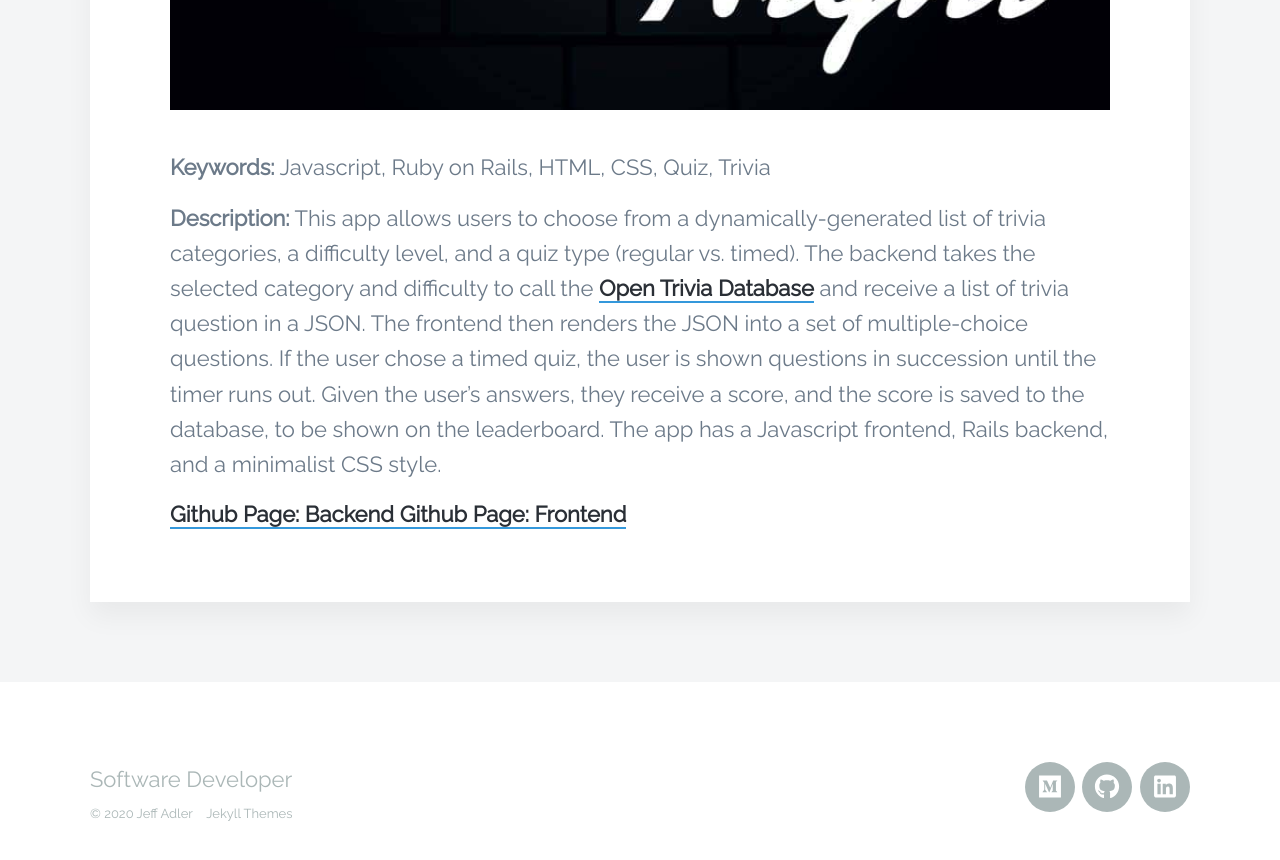
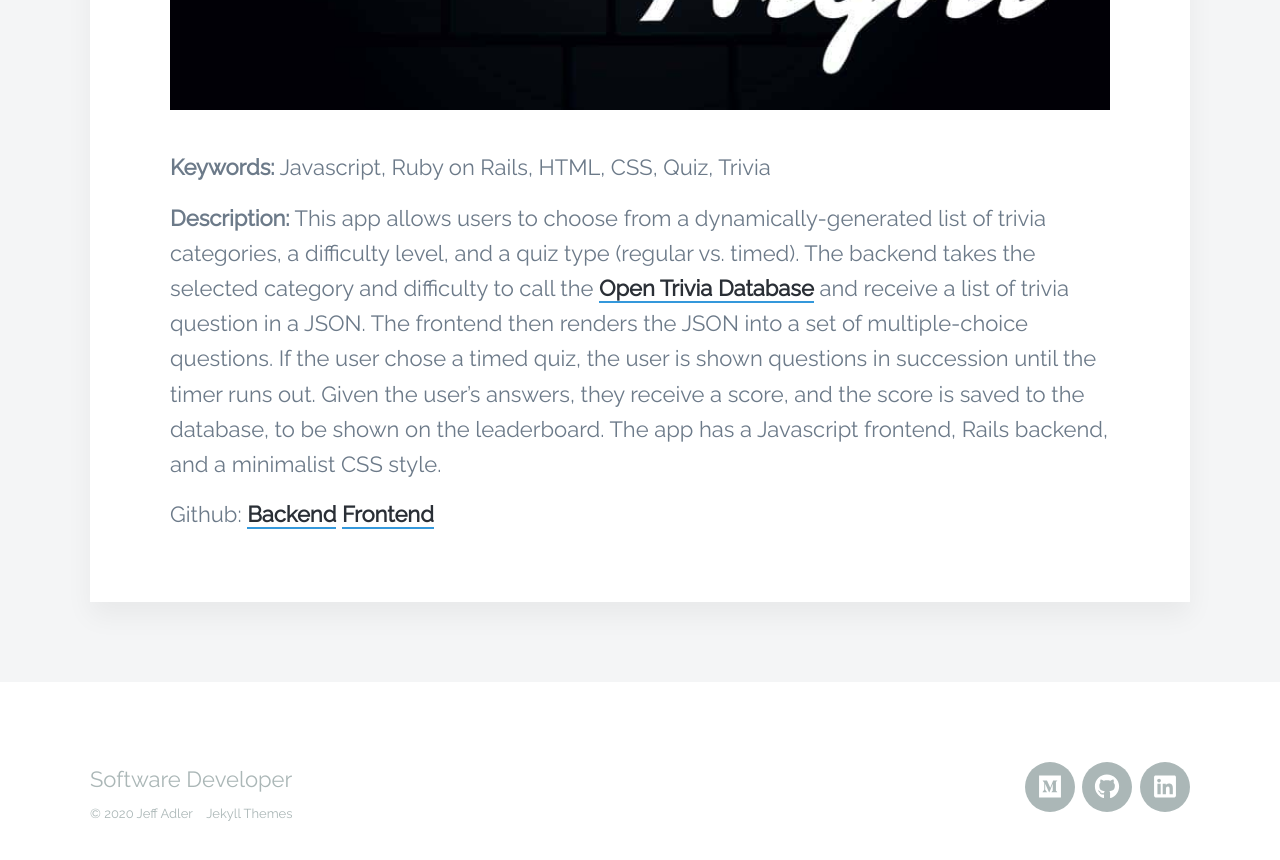
Before and after one commit to Jeff-Adler/Jeff-Adler.github.io, a Jekyll site: the page built from _projects/2020-08-25-speedtrivia.md, in a window 1280 px wide and 900 px high, scrolled down 1021 px. Shown: the top 860 px of the window. Built offline with Jekyll 4.4.1, drawn with Linux system fonts in a browser that asks for light colours; nearby versions of some CDN libraries.

Commit message:
fixed styling

```diff
--- a/_projects/2020-08-25-speedtrivia.md
+++ b/_projects/2020-08-25-speedtrivia.md
@@ -12,5 +12,6 @@ featured_image: '/images/demo/trivia-friends.jpg'
 
 <strong>Description:</strong> This app allows users to choose from a dynamically-generated list of trivia categories, a difficulty level, and a quiz type (regular vs. timed). The backend takes the selected category and difficulty to call the <a href= "https://opentdb.com/">Open Trivia Database</a> and receive a list of trivia question in a JSON. The frontend then renders the JSON into a set of multiple-choice questions. If the user chose a timed quiz, the user is shown questions in succession until the timer runs out. Given the user's answers, they receive a score, and the score is saved to the database, to be shown on the leaderboard. The app has a Javascript frontend, Rails backend, and a minimalist CSS style.
 
-<a href= "https://github.com/Jeff-Adler/mod-3-project-backend">Github Page: Backend<a>
-<a href= "https://github.com/Jeff-Adler/mod-3-project-trivia-app">Github Page: Frontend<a>
+Github:
+<a href= "https://github.com/Jeff-Adler/mod-3-project-backend">Backend</a>
+<a href= "https://github.com/Jeff-Adler/mod-3-project-trivia-app">Frontend</a>
```
